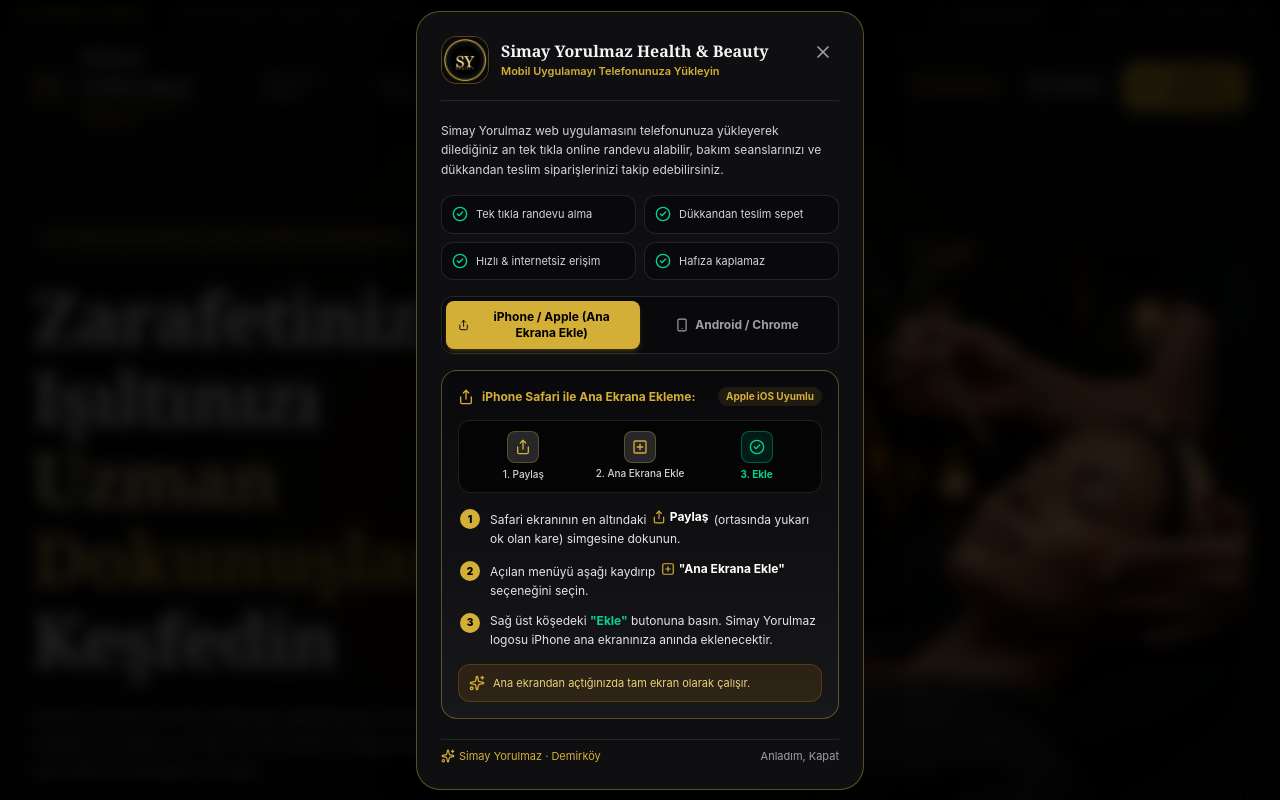
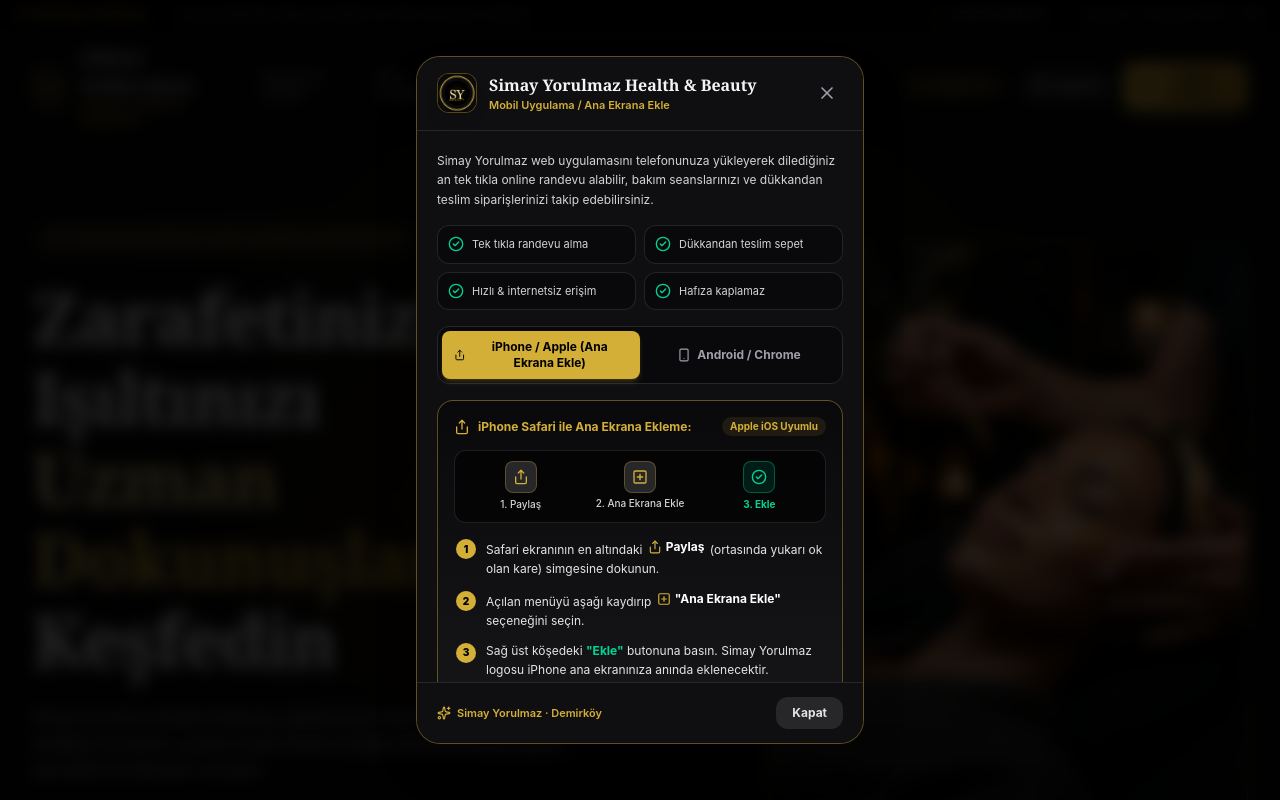
Before and after one commit to orhanyalcindag/SY, a Next.js app: page / in a window 1280 px wide. Both pictures are taken after a click on the button "Uygulama". Shown: the top 800 px of the page. Built offline with nearby package versions, Linux system fonts and the light colour scheme.

Commit message:
fix(modal): constrain modal height to 86vh with flex-col scrolling and sticky header/footer

```diff
--- a/src/components/PWAInstallPrompt.tsx
+++ b/src/components/PWAInstallPrompt.tsx
@@ -99,19 +99,19 @@ export default function PWAInstallPrompt() {
   return (
     <>
       {/* On-Demand Install Guide Modal (Only shows when user taps 'Yükle') */}
-      <div className="fixed inset-0 z-50 flex items-center justify-center p-4">
+      <div className="fixed inset-0 z-50 flex items-center justify-center p-3 sm:p-4 overflow-y-auto">
         {/* Backdrop */}
         <div
           onClick={() => setIsModalOpen(false)}
           className="fixed inset-0 bg-black/85 backdrop-blur-sm transition-opacity"
         />
 
-          {/* Modal Container */}
-          <div className="relative z-10 w-full max-w-md bg-[#0F0F12] border border-[#D4AF37]/40 rounded-3xl text-white shadow-2xl overflow-hidden p-6 animate-in zoom-in-95 duration-200">
-            {/* Header */}
-            <div className="flex items-start justify-between pb-4 border-b border-white/10">
+        {/* Modal Container with strict max-height and flex-col scroll */}
+        <div className="relative z-10 w-full max-w-md bg-[#0F0F12] border border-[#D4AF37]/40 rounded-2xl sm:rounded-3xl text-white shadow-2xl flex flex-col max-h-[86vh] overflow-hidden animate-in zoom-in-95 duration-200 my-auto">
+          {/* Header (Sticky / Shrink-0) */}
+          <div className="px-5 py-4 border-b border-white/10 flex items-center justify-between shrink-0 bg-[#0F0F12]">
             <div className="flex items-center gap-3">
-                <div className="relative w-12 h-12 rounded-2xl overflow-hidden border border-[#D4AF37]/40 shadow-lg bg-black">
+              <div className="relative w-10 h-10 rounded-xl overflow-hidden border border-[#D4AF37]/40 shadow-lg bg-black shrink-0">
                 <Image
                   src="/icons/icon-192.png"
                   alt="Simay Yorulmaz"
@@ -120,24 +120,25 @@ export default function PWAInstallPrompt() {
                 />
               </div>
               <div>
-                  <h3 className="font-serif font-extrabold text-base text-zinc-100">
+                <h3 className="font-serif font-extrabold text-sm sm:text-base text-zinc-100">
                   Simay Yorulmaz Health & Beauty
                 </h3>
-                  <p className="text-[11px] text-[#D4AF37] font-semibold">
-                    Mobil Uygulamayı Telefonunuza Yükleyin
+                <p className="text-[10px] sm:text-[11px] text-[#D4AF37] font-semibold">
+                  Mobil Uygulama / Ana Ekrana Ekle
                 </p>
               </div>
             </div>
             <button
               onClick={() => setIsModalOpen(false)}
-                className="p-1.5 rounded-xl text-zinc-400 hover:text-white hover:bg-zinc-800 transition"
+              className="p-1.5 rounded-xl text-zinc-400 hover:text-white hover:bg-zinc-800 transition cursor-pointer"
+              aria-label="Kapat"
             >
               <X className="w-5 h-5" />
             </button>
           </div>
 
-            {/* Content */}
-            <div className="py-5 space-y-4">
+          {/* Scrollable Body (Scrolls smoothly with touch or mouse) */}
+          <div className="p-5 space-y-4 overflow-y-auto flex-1 overscroll-contain">
               <p className="text-xs text-zinc-300 leading-relaxed">
                 Simay Yorulmaz web uygulamasını telefonunuza yükleyerek dilediğiniz an tek tıkla online randevu alabilir, bakım seanslarınızı ve dükkandan teslim siparişlerinizi takip edebilirsiniz.
               </p>
@@ -306,17 +307,17 @@ export default function PWAInstallPrompt() {
               )}
           </div>
 
-            {/* Footer */}
-            <div className="pt-2 border-t border-white/10 flex items-center justify-between text-[11px] text-zinc-400">
-              <span className="flex items-center gap-1 text-[#D4AF37]">
+          {/* Footer (Sticky / Shrink-0) */}
+          <div className="px-5 py-3.5 border-t border-white/10 flex items-center justify-between text-xs text-zinc-400 shrink-0 bg-[#0F0F12]">
+            <span className="flex items-center gap-1.5 text-[#D4AF37] text-[11px] font-semibold">
               <Sparkles className="w-3.5 h-3.5" />
               <span>Simay Yorulmaz · Demirköy</span>
             </span>
             <button
               onClick={() => setIsModalOpen(false)}
-                className="hover:text-white transition cursor-pointer"
+              className="px-4 py-2 rounded-xl bg-zinc-800 hover:bg-zinc-700 text-zinc-200 hover:text-white text-xs font-bold transition cursor-pointer"
             >
-                Anladım, Kapat
+              Kapat
             </button>
           </div>
         </div>
```
Lines whose indentation alone changed are shown as unchanged.
